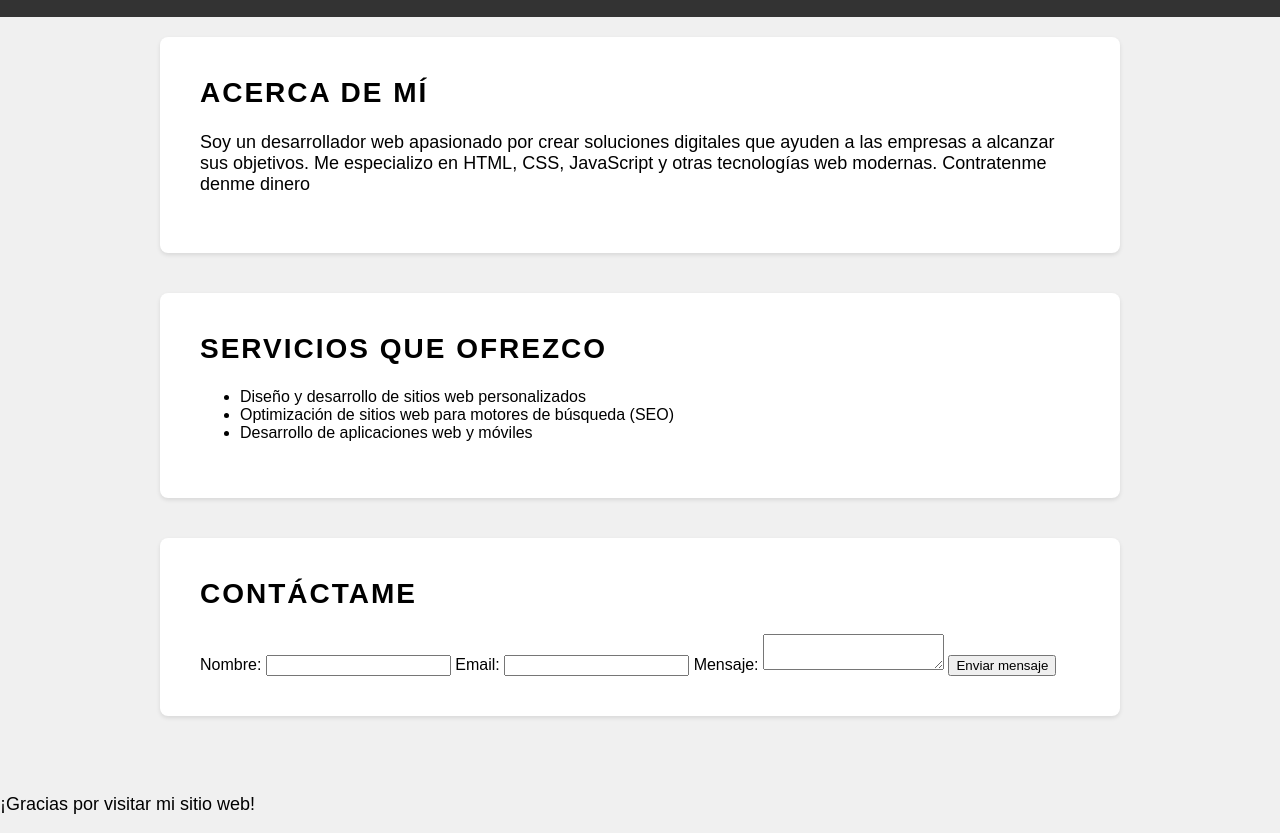
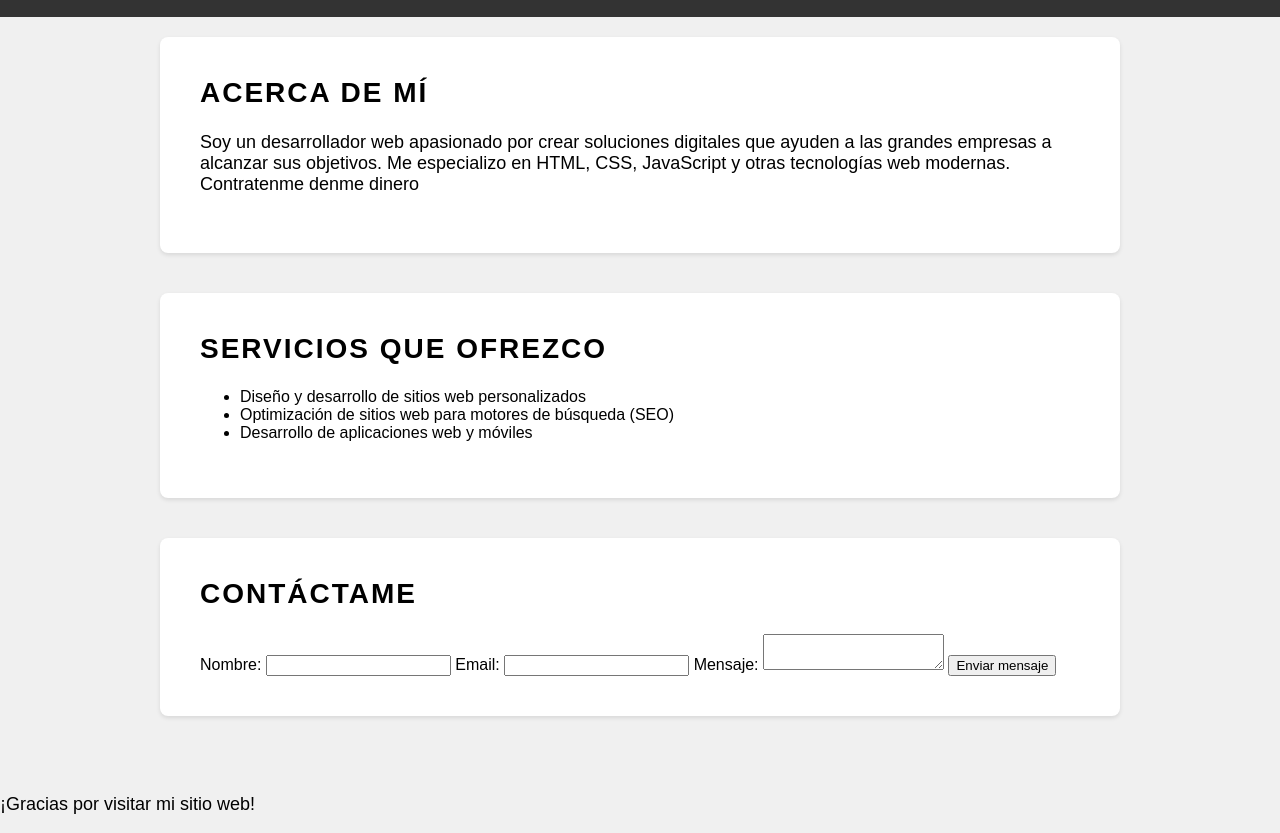
Before and after one commit to bsaldia30/clase-github-mi-sitio, a plain HTML site: page index.html in a window 1280 px wide. Shown: the part 96-929 px from the top of the page. Drawn offline with Linux system fonts and the light colour scheme.

Commit message:
Se modifico mi mercado objetivo

```diff
--- a/index.html
+++ b/index.html
@@ -19,7 +19,7 @@
     <main>
       <section id="about">
         <h2>Acerca de mí</h2>
-        <p>Soy un desarrollador web apasionado por crear soluciones digitales que ayuden a las empresas a alcanzar sus objetivos. Me especializo en HTML, CSS, JavaScript y otras tecnologías web modernas. Contratenme denme dinero</p>
+        <p>Soy un desarrollador web apasionado por crear soluciones digitales que ayuden a las grandes empresas a alcanzar sus objetivos. Me especializo en HTML, CSS, JavaScript y otras tecnologías web modernas. Contratenme denme dinero</p>
       </section>
       <section id="services">
         <h2>Servicios que ofrezco</h2>
```
